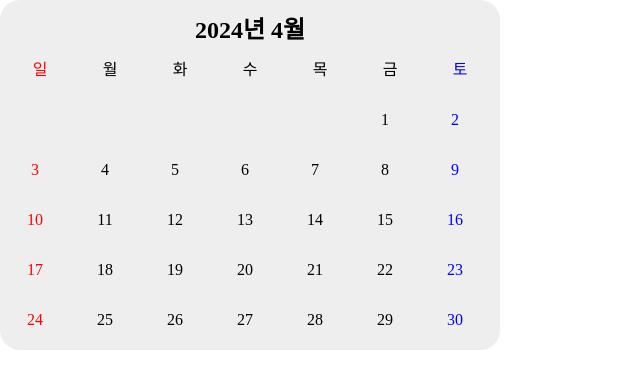
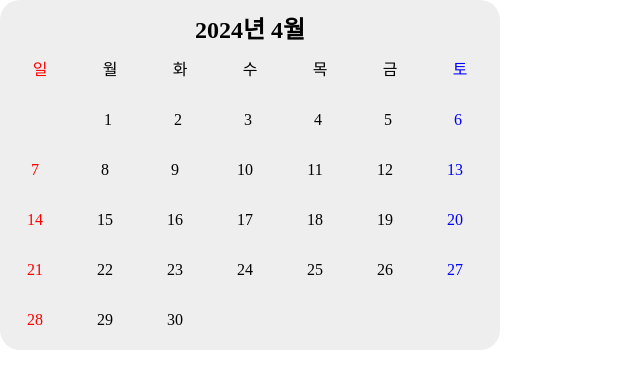
Before and after one commit to choitjddn0311/2024dev_practice, a plain HTML site: page 달력/A.html in a window 1280 px wide. Shown: the whole page, without its empty margins (0-640 px from the left). Drawn offline with Linux system fonts and the light colour scheme.

Commit message:
calender_fix

```diff
--- a/달력/A.html
+++ b/달력/A.html
@@ -21,47 +21,47 @@
 
         <ul class="f_th">
             <li>1</li>
-            <li class="saturday">2</li>
+            <li>2</li>
+            <li>3</li>
+            <li>4</li>
+            <li>5</li>
+            <li class="saturday">6</li>
         </ul>
 
         <ul class="s_th">
-            <li class="sunday">3</li>
-            <li>4</li>
-            <li>5</li>
-            <li>6</li>
-            <li>7</li>
+            <li class="sunday">7</li>
             <li>8</li>
-            <li class="saturday">9</li>
+            <li>9</li>
+            <li>10</li>
+            <li>11</li>
+            <li>12</li>
+            <li class="saturday">13</li>
         </ul>
 
         <ul class="s_th">
-            <li class="sunday">10</li>
-            <li>11</li>
-            <li>12</li>
-            <li>13</li>
-            <li>14</li>
+            <li class="sunday">14</li>
             <li>15</li>
-            <li class="saturday">16</li>
+            <li>16</li>
+            <li>17</li>
+            <li>18</li>
+            <li>19</li>
+            <li class="saturday">20</li>
         </ul>
 
         <ul class="s_th">
-            <li class="sunday">17</li>
-            <li>18</li>
-            <li>19</li>
-            <li>20</li>
-            <li>21</li>
+            <li class="sunday">21</li>
             <li>22</li>
-            <li class="saturday">23</li>
+            <li>23</li>
+            <li>24</li>
+            <li>25</li>
+            <li>26</li>
+            <li class="saturday">27</li>
         </ul>
 
         <ul class="s_th">
-            <li class="sunday">24</li>
-            <li>25</li>
-            <li>26</li>
-            <li>27</li>
-            <li>28</li>
+            <li class="sunday">28</li>
             <li>29</li>
-            <li class="saturday">30</li>
+            <li>30</li>
         </ul>
     </div>
 </body>
--- a/달력/a.css
+++ b/달력/a.css
@@ -34,7 +34,7 @@ ul , li {
 }
 .f_th {
     display: flex;
-    padding-left: 350px;
+    padding-left: 73px;
 }
 .f_th > li{
     width: 50px;
```
Also changed, not shown: 모달/input.css (line endings or trailing spaces).
